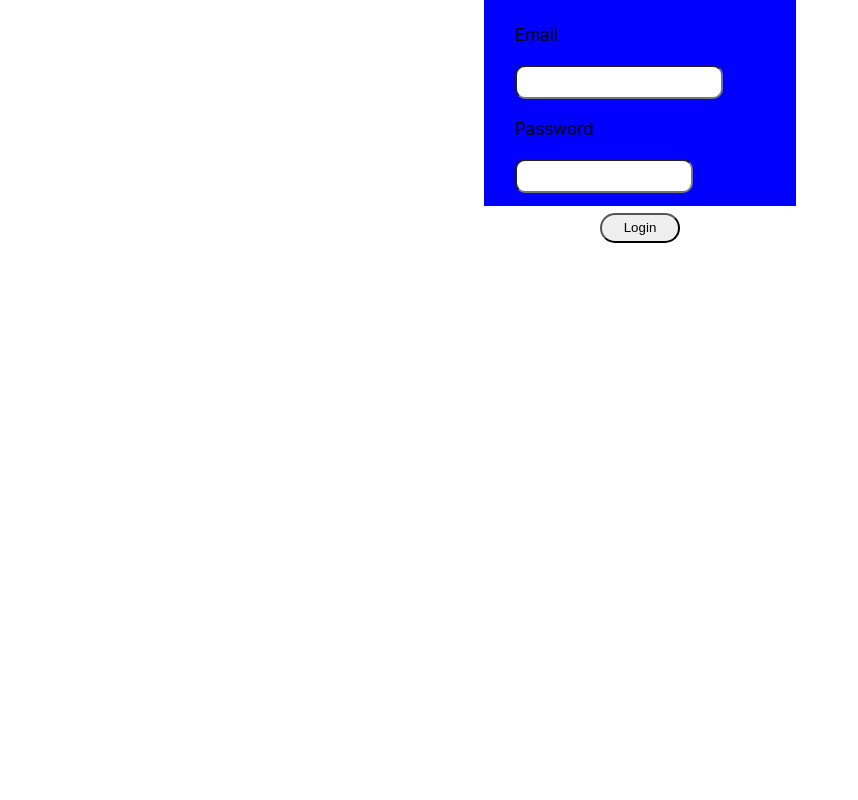
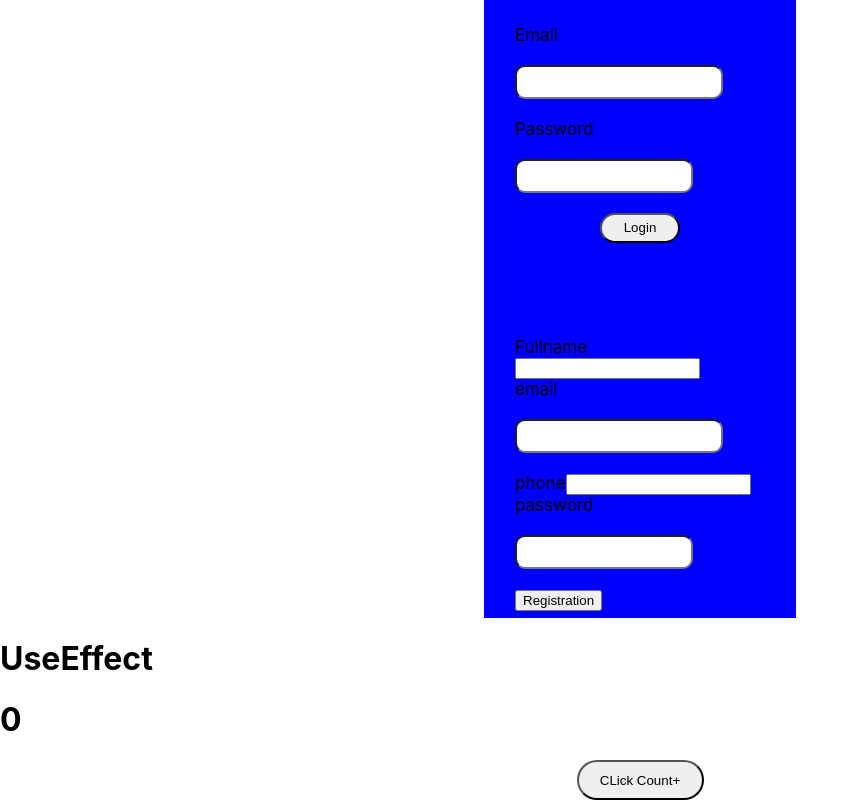
Before and after one commit to krmukesh1/React-Hooks, a React (Create React App) app in the folder my-app/: page / in a window 1280 px wide. Shown: the part 1057-1857 px from the top of the page, without its empty margins (0-858 px from the left). Before the commit the page ends 1300 px from the top, so only its background shows below. Built offline with nearby package versions, Linux system fonts and the light colour scheme.

Commit message:
added codes

```diff
--- a/my-app/src/App.css
+++ b/my-app/src/App.css
@@ -79,7 +79,7 @@ form {
   margin: auto;
   border: 1px solid blue;
   width: 250px;
-  height: 150px;
+  height: 250px;
   padding: 30px;
   background-color: blue;
 }
--- a/my-app/src/App.js
+++ b/my-app/src/App.js
@@ -6,6 +6,8 @@ import UseStateArray from "./component/UseStateArray";
 import UseStateObjects from "./component/UseStateObjects";
 import ShortCirEval from "./component/ShortCirEval";
 import BasicForm from "./component/forms/BasicForm";
+import MultipleInput from "./component/forms/MultipleInput";
+import UseEffect from "./component/useEffects/UseEffect";
 
 function App() {
   const [myName, setMyName] = useState("mukesh Kumar");
@@ -35,6 +37,8 @@ function App() {
       <UseStateObjects />
       <ShortCirEval />
       <BasicForm />
+      <MultipleInput />
+      <UseEffect />
     </div>
   );
 }
--- /dev/null
+++ b/my-app/src/component/forms/MultipleInput.js
@@ -0,0 +1,98 @@
+import React, { useState } from "react";
+
+const MultipleInput = () => {
+  const [userRegistration, setUserRegistration] = useState({
+    username: "",
+    email: "",
+    phone: "",
+    password: "",
+  });
+  const handleInput = (e) => {
+    // e.preventdefault();
+    const name = e.target.name;
+    const value = e.target.value;
+    console.log(name, value);
+
+    setUserRegistration({ ...userRegistration, [name]: value });
+  };
+
+  const [records, setRecords] = useState([]);
+  const handleSubmit = (e) => {
+    e.preventDefault();
+    const newRecord = {
+      ...userRegistration,
+      id: new Date().getTime().toString(),
+    };
+    setRecords([...records, newRecord]);
+    console.log(records);
+
+    setUserRegistration({ username: "", email: "", phone: "", password: "" });
+  };
+  return (
+    <>
+      <form action="" onSubmit={handleSubmit}>
+        <div>
+          <label htmlFor="username">Fullname</label>
+          <input
+            type="text"
+            autoComplete="off"
+            value={userRegistration.username}
+            onChange={handleInput}
+            name="username"
+            id="username"
+          />
+        </div>
+        <div>
+          <label htmlFor="email">email</label>
+          <input
+            type="email"
+            value={userRegistration.email}
+            onChange={handleInput}
+            name="email"
+            id="email"
+            autoComplete="off"
+          />
+        </div>
+        <div>
+          <label htmlFor="phone">phone</label>
+          <input
+            type="text"
+            autoComplete="off"
+            value={userRegistration.phone}
+            onChange={handleInput}
+            name="phone"
+            id="phone"
+          />
+        </div>
+        <div>
+          <label htmlFor="password">password</label>
+          <input
+            type="password"
+            autoComplete="off"
+            value={userRegistration.password}
+            onChange={handleInput}
+            name="password"
+            id="password"
+          />
+        </div>
+        <button type="submit">Registration</button>
+      </form>
+
+      <div>
+        {records.map((curElem) => {
+          const { id, username, email, phone, password } = curElem;
+          return (
+            <div className="h1style" key={id}>
+              <p>{username}</p>
+              <p>{email}</p>
+              <p>{phone}</p>
+              <p>{password}</p>
+            </div>
+          );
+        })}
+      </div>
+    </>
+  );
+};
+
+export default MultipleInput;
--- /dev/null
+++ b/my-app/src/component/useEffects/UseEffect.js
@@ -0,0 +1,19 @@
+import React, { useEffect, useState } from "react";
+
+const UseEffect = () => {
+  const [count, setCount] = useState(0);
+  useEffect(() => {
+    document.title = `Chats(${count})`;
+  });
+  return (
+    <div>
+      <h1>UseEffect </h1>
+      <h1>{count}</h1>
+      <button className="btn" onClick={() => setCount(count + 1)}>
+        CLick Count+
+      </button>
+    </div>
+  );
+};
+
+export default UseEffect;
```
